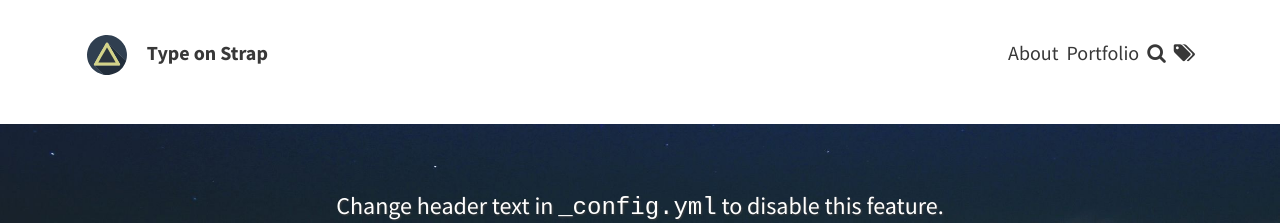
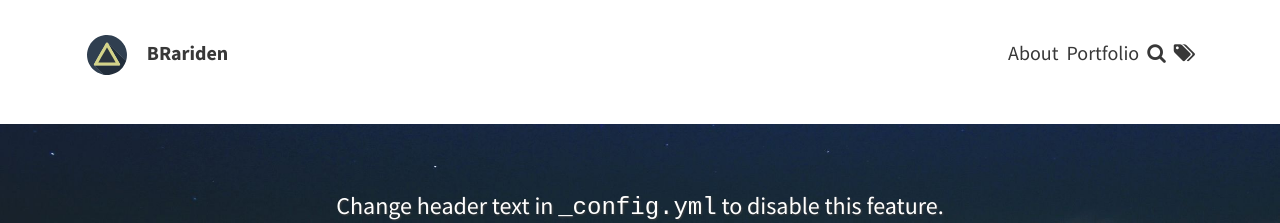
Before and after one commit to brariden/brariden..github.io, a Jekyll site: the page built from index.html, in a window 1280 px wide. Shown: the top 223 px of the page. Built offline with Jekyll 4.4.1, drawn with Linux system fonts in a browser that asks for light colours; the list of posts is cut into pages by our own code.

Commit message:
Update basic config

```diff
--- a/_config.yml
+++ b/_config.yml
@@ -1,11 +1,11 @@
 # SITE CONFIGURATION
-baseurl: "/Type-on-Strap"
-url: "https://sylhare.github.io"
+baseurl: "/"
+url: "https://brariden.github.io"
 
 # THEME-SPECIFIC CONFIGURATION
 theme_settings:
   # Meta
-  title: Type on Strap
+  title: BRariden
   avatar: assets/img/triangle.svg
   favicon: assets/favicon.ico
   gravatar: # Email MD5 hash
```
